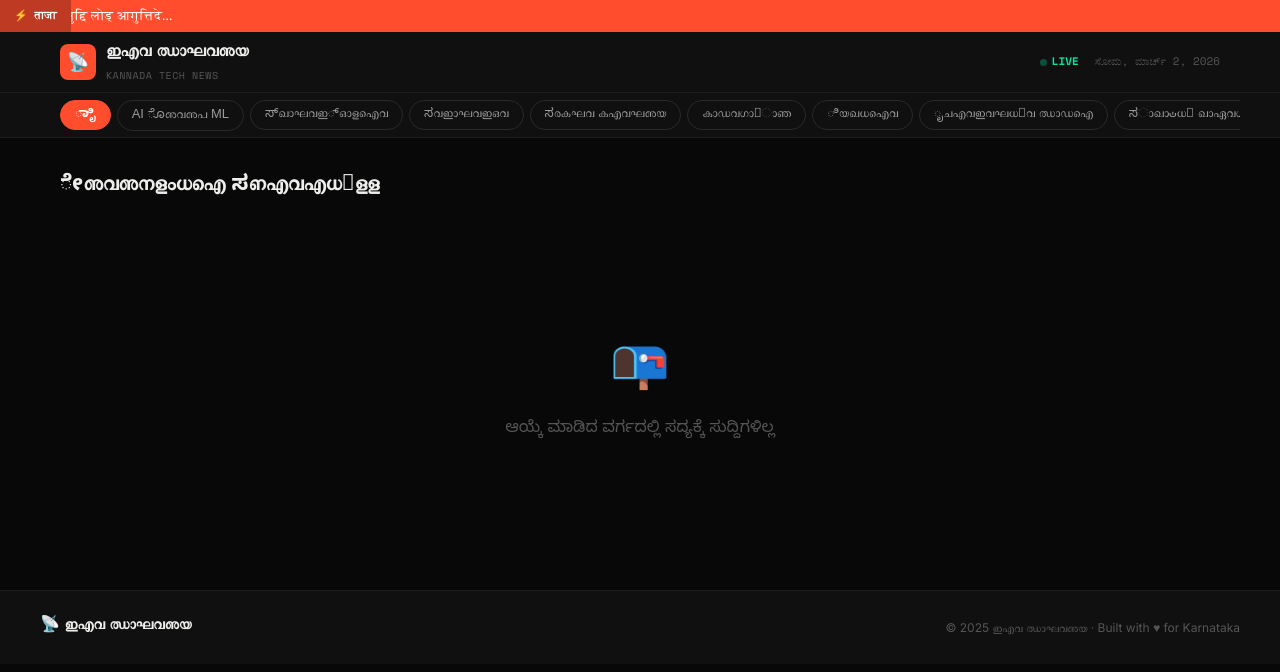
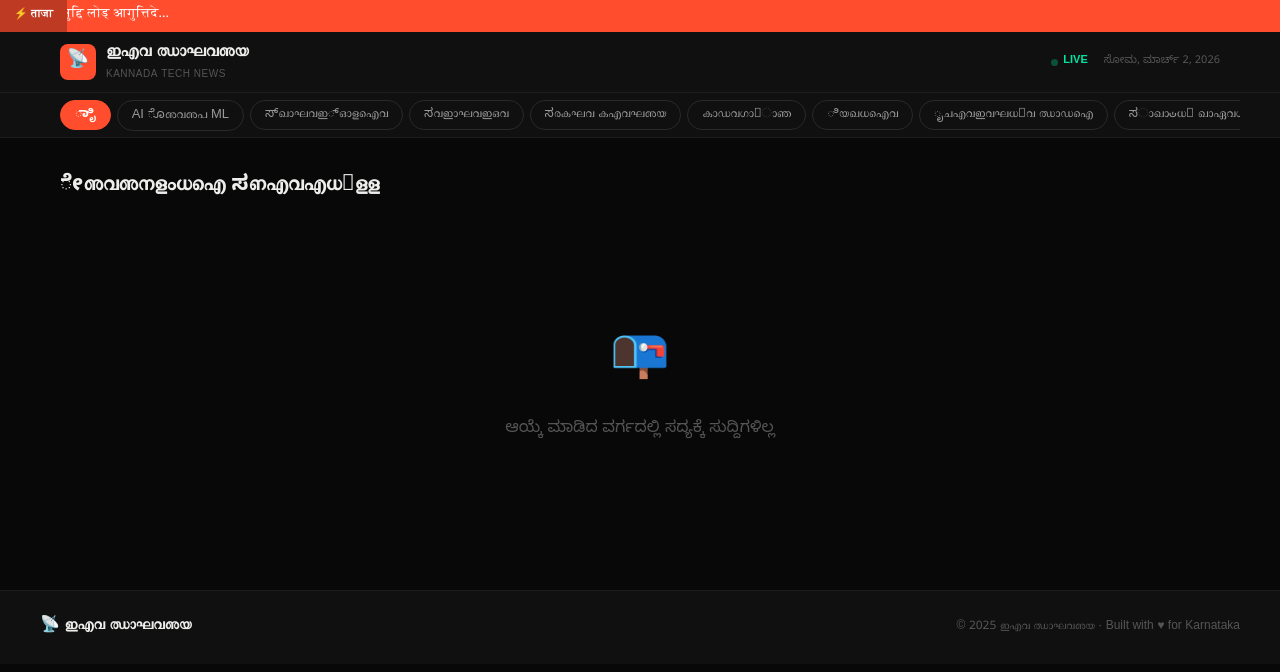
Before and after one commit to rksaroor/kannada-tech-news, a plain HTML site: page docs/index.html in a window 1280 px wide. Drawn offline with nearby package versions, Linux system fonts and the light colour scheme; no server answers.

Commit message:
Use Kannada-only fonts: replace Inter/Space Mono with Noto Sans Kannada throughout

```diff
--- a/docs/index.html
+++ b/docs/index.html
@@ -9,7 +9,7 @@
   <!-- Fonts -->
   <link rel="preconnect" href="https://fonts.googleapis.com" />
   <link rel="preconnect" href="https://fonts.gstatic.com" crossorigin />
-  <link href="https://fonts.googleapis.com/css2?family=Noto+Sans+Kannada:wght@300;400;500;600;700;800;900&family=Space+Mono:wght@400;700&family=Inter:wght@400;500;600;700;800&display=swap" rel="stylesheet" />
+  <link href="https://fonts.googleapis.com/css2?family=Noto+Sans+Kannada:wght@300;400;500;600;700;800;900&display=swap" rel="stylesheet" />
 
   <!-- Supabase CDN -->
   <script src="https://cdn.jsdelivr.net/npm/@supabase/supabase-js@2"></script>
@@ -29,8 +29,8 @@
       --text3:     #555;
       --accent:    #FF4D2E;
       --font-kn:   'Noto Sans Kannada', sans-serif;
-      --font-ui:   'Inter', sans-serif;
-      --font-mono: 'Space Mono', monospace;
+      --font-ui:   'Noto Sans Kannada', sans-serif;
+      --font-mono: 'Noto Sans Kannada', sans-serif;
       --radius:    10px;
       --radius-lg: 16px;
     }
```
